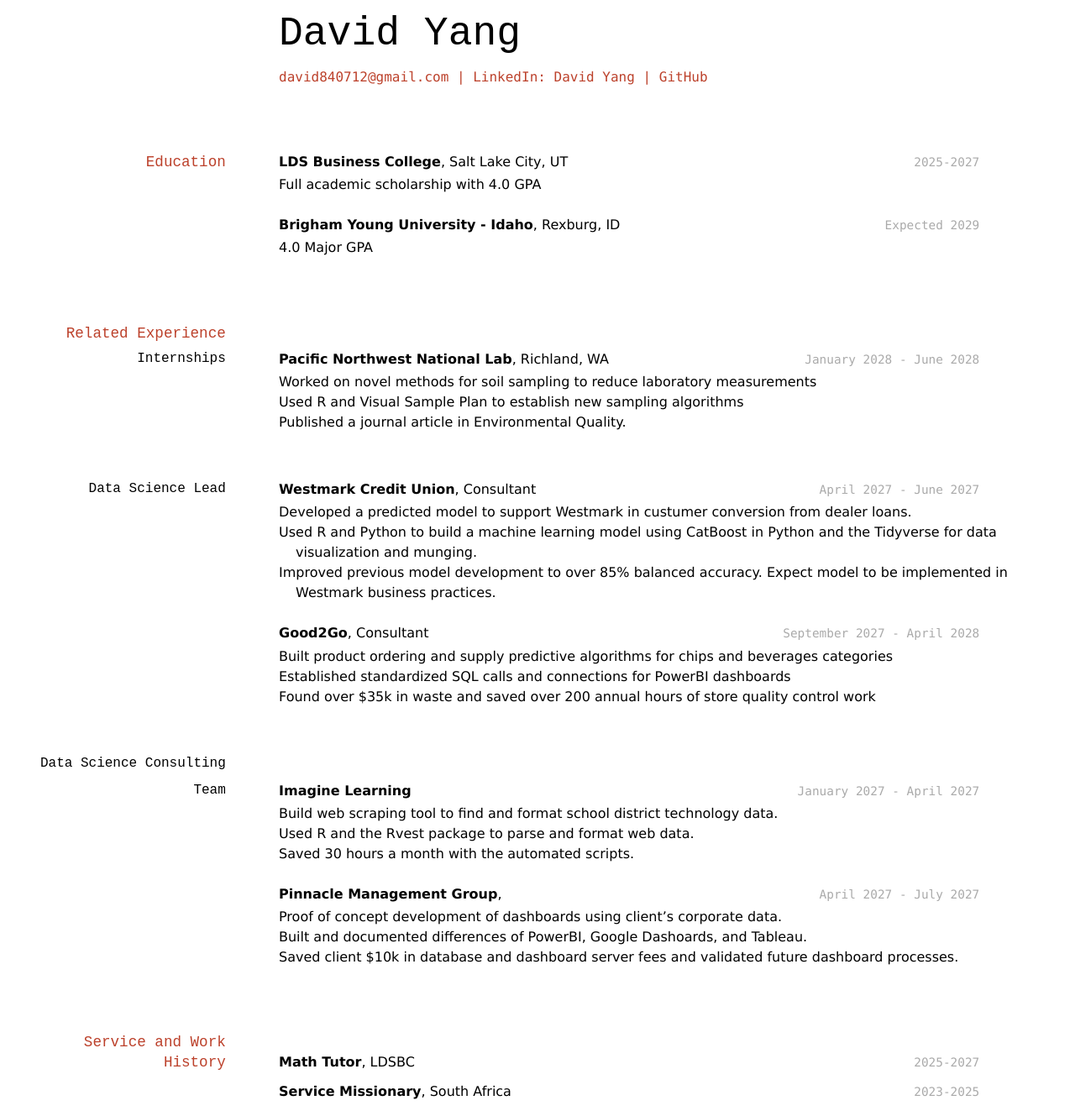
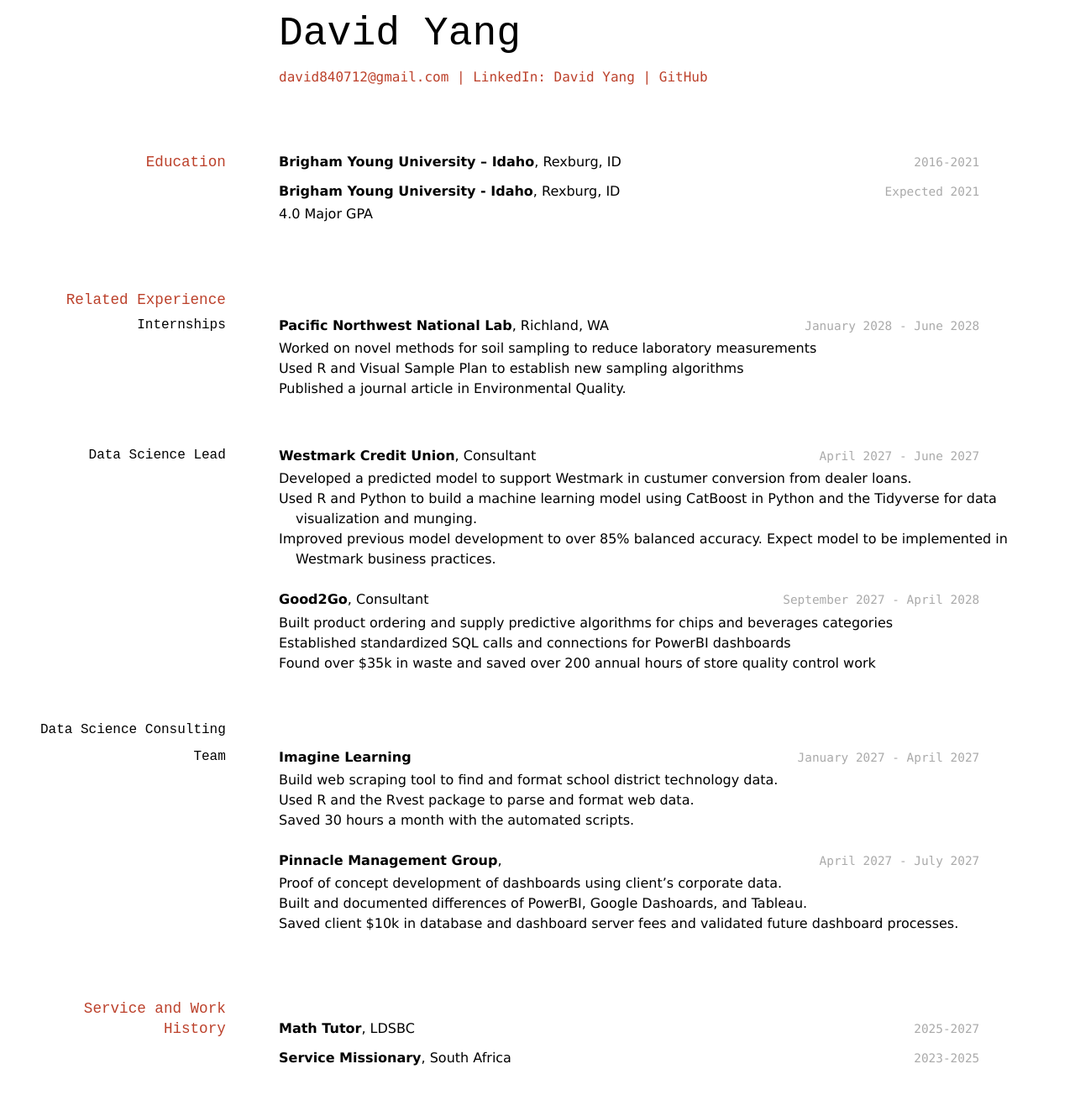
Before and after one commit to dannymoon/Yang-s_Resume, a Jekyll site: the page built from docs/index.md, in a window 1280 px wide. Shown: the whole page at 84% size. Built offline with Jekyll 4.4.1, drawn with Linux system fonts in a browser that asks for light colours; after the commit the page ends 1283 px from its top, so only the background shows below that.

Commit message:
Update index.md

```diff
--- a/docs/index.md
+++ b/docs/index.md
@@ -8,19 +8,17 @@ title: David Yang's Resume
 <div id="webaddress">
 <a href="david840712@gmail.com">david840712@gmail.com</a>
 | <a href="https://www.linkedin.com/in/shih-wei-david-yang-a73826124/">LinkedIn: David Yang</a>
-| <a href="https://github.com/byuids-resumes">GitHub</a>
+| <a href="https://github.com/hhhh840712">GitHub</a>
 </div>
 
 <!-- https://www.monique.tech/the-art-of-markdown -->
 
 ## Education
 
-`2025-2027`
-__LDS Business College__, Salt Lake City, UT
+`2016-2021`
+__Brigham Young University – Idaho__, Rexburg, ID
 
-- Full academic scholarship with 4.0 GPA
-
-`Expected 2029`
+`Expected 2021`
 __Brigham Young University - Idaho__, Rexburg, ID
 
 - 4.0 Major GPA
```
